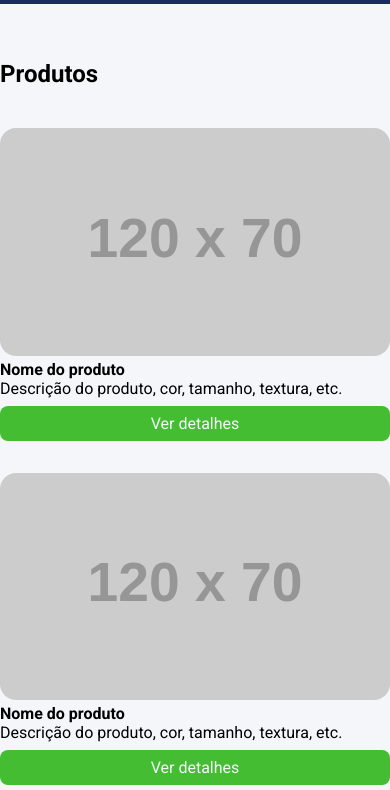
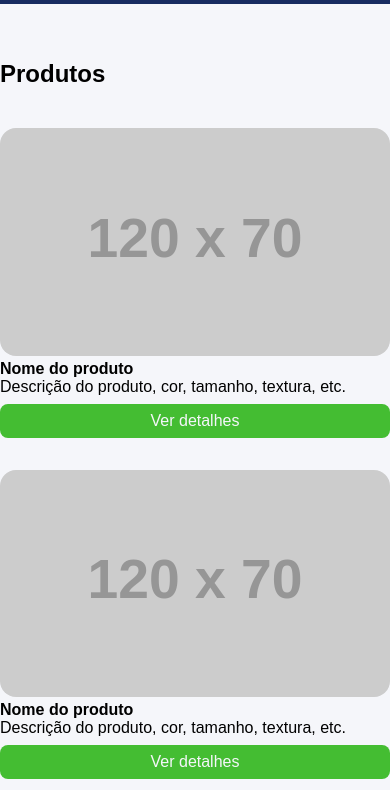
Before and after one commit to capa10hub/exercicioSass, a website: page index.html in a window 390 px wide. Shown: the part 102-892 px from the top of the page. Drawn offline with Linux system fonts and the light colour scheme; placeholder pictures from the web are drawn by us.

Commit message:
segundo commit

```diff
--- a/package.json
+++ b/package.json
@@ -3,7 +3,7 @@
   "version": "1.0.0",
   "main": "index.js",
   "scripts": {
-    "sass":"sass source/main.scss build/main.css",
+    "sass":"sass source/main.scss build/main.css --watch",
     "test": "echo \"Error: no test specified\" && exit 1"
   },
   "author": "",
--- a/source/main.scss
+++ b/source/main.scss
@@ -5,7 +5,7 @@ $corBotoes: #44bd32;
 
 //modulos
 @use 'reset.scss';
-@use 'products.scss';
+@use 'produtos.scss';
 @use 'mobile.scss';
 
 body {
--- /dev/null
+++ b/source/mobile.scss
@@ -0,0 +1,20 @@
+@media screen and (max-width: 1023px) {
+    .container {
+        max-width: 80%;
+    }
+
+    .products {
+        grid-template-columns: repeat(2, 48.5%);
+        column-gap: 3%;
+    }
+}
+
+@media screen and (max-width: 767px) {
+    .products {
+        display: block;
+    }
+
+    .product-item  {
+        margin-bottom: 32px;
+    }
+}
--- /dev/null
+++ b/source/produtos.scss
@@ -0,0 +1,36 @@
+$corPrincipal: #182C61;
+$corSegundaria: #f5f6fa;
+$corBotoes: #44bd32;
+
+section {
+    padding: 56px 0;
+}
+
+.products {
+    margin-top: 40px;
+    display: grid;
+    grid-template-columns: repeat(3, 32.66%);
+    column-gap: 1%;
+    row-gap: 4%;
+    width: 100%;
+}
+
+.product-item img {
+    width: 100%;
+    border-radius: 16px;
+}
+
+.product-button {
+    display: block;
+    background-color: $corBotoes;
+    color: $corSegundaria;
+    text-align: center;
+    padding: 8px 0;
+    border-radius: 8px;
+    margin-top: 8px;
+    text-decoration: none;
+}
+
+.product-button:hover {
+    background-color: $corBotoes;
+}
--- /dev/null
+++ b/source/reset.scss
@@ -0,0 +1,6 @@
+*{
+    box-sizing: border-box;
+    margin: 0;
+    padding: 0;
+    font-family: sans-serif;
+}
```
Also changed, not shown: build/main.css, 1 other file.
